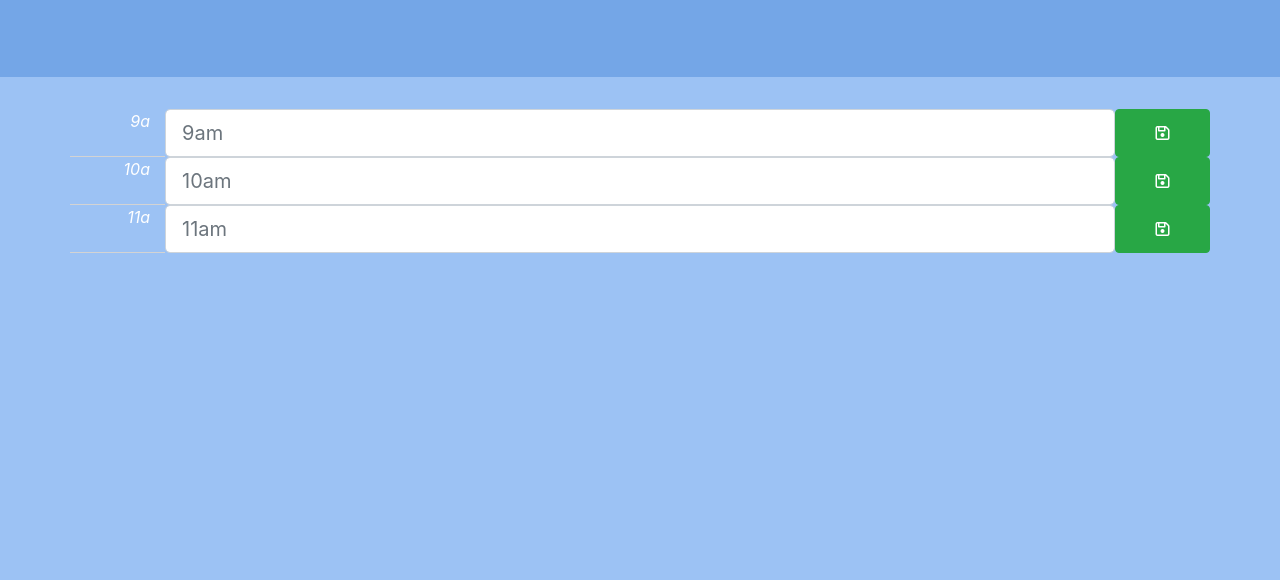
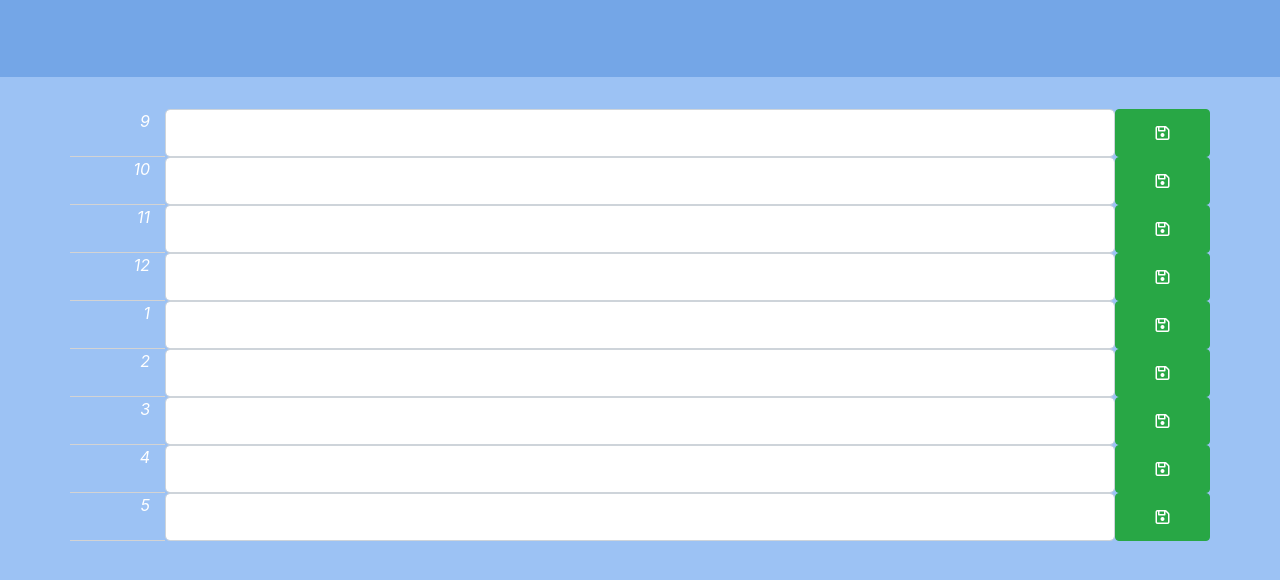
Before and after one commit to hthomas93/DayPlanner, a plain HTML site: page index.html in a window 1280 px wide. Shown: the part 172-752 px from the top of the page. Drawn offline with nearby package versions, Linux system fonts and the light colour scheme.

Commit message:
It doesn't get any drier than this. Tutor and I refactored code. HTML elements are generated with JS, event clickers added for all buttons.

```diff
--- a/index.html
+++ b/index.html
@@ -25,38 +25,7 @@
     </div>
 
 
-    <div class="container">
-        <div class="row">
-            <div class="col-md-1 date">
-                <p id="nine">9a</p>
-            </div>
-            <input class="form-control form-control-lg col-md-10" type="text" placeholder="9am" id="nine-input">
-
-            <button class="col-md-1 btn btn-success far fa-save" id="save-nine"></button>
-
-        </div>
-
-        <div class="row">
-            <div class="col-md-1 date">
-                <p id="ten">10a</p>
-            </div>
-            <input class="form-control form-control-lg col-md-10" type="text" placeholder="10am" id="ten-input">
-
-            <button class="col-md-1 btn btn-success far fa-save" id="save-ten"></button>
-
-        </div>
-
-        <div class="row">
-            <div class="col-md-1 date">
-                <p id="eleven">11a</p>
-            </div>
-            <input class="form-control form-control-lg col-md-10" type="text" placeholder="11am" id="eleven-input">
-
-            <button class="col-md-1 btn btn-success far fa-save" id="save-eleven"></button>
-
-        </div>
-
-    </div>
+    <div class="container" id="timeslots"></div>
 
 
 
--- a/script.js
+++ b/script.js
@@ -21,41 +21,42 @@ $(document).ready(function () {
     }
 
 
-    $("#save-nine").on("click", function (event) {
-        event.preventDefault();
-        console.log("It works")
-        storedTodos[0] = $(nineInput).val();
-        console.log(storedTodos);
-        storeTodos();
-        $(nineInput).attr("placeholder", storedTodos[0]);
-    })
+    function showTimes() {
+        //dynamically add html
+        timesArray.forEach(number => {
+            var todoText = localStorage.getItem(number) || "";
+            html = `<div class="row">
+        <div class="col-md-1 date">
+            <p id="eleven">${number}</p>
+        </div>
+        <input class="form-control form-control-lg col-md-10" type="text" id="input-${number}" value=${todoText}>
 
-    $("#save-ten").on("click", function (event) {
-        event.preventDefault();
-        console.log("It works")
-        storedTodos[1] = $(tenInput).val();
-        console.log(storedTodos);
-        storeTodos();
-        $(tenInput).attr("placeholder", storedTodos[1]);
-    })
+        <button class="col-md-1 btn btn-success far fa-save time-save" data-id=${number}></button>
 
-    $("#save-eleven").on("click", function (event) {
-        event.preventDefault();
-        console.log("It works")
-        storedTodos[2] = $(elevenInput).val();
-        console.log(storedTodos);
-        storeTodos();
-        $(elevenInput).attr("placeholder", storedTodos[2]);
-    })
+        </div>`
+
+            $("#timeslots").append(html);
+        })
 
 
+    }
+
+    showTimes();
 });
 
+$('#timeslots').on('click', '.time-save', function (event) {
+    event.preventDefault();
+    console.log("It works")
+    var i = parseInt(this.dataset.id);
+    var value = $(`#input-${i}`).val()
+    //store in local storage
+    localStorage.setItem(i, value);
+
+    // storedTodos[i];
+    // console.log(storedTodos);
+    // storeTodos();
+    //$(`input-${i}`).attr("placeholder", storedTodos[2]);
+})
 
 
-// don't forget preventDefault()
-// when you click on the adjacent save button
-// the value of the form (with appropriate ID) is stored along with the time slot to storedTodos
-//
-
-// function
+var timesArray = [9, 10, 11, 12, 1, 2, 3, 4, 5]
```
